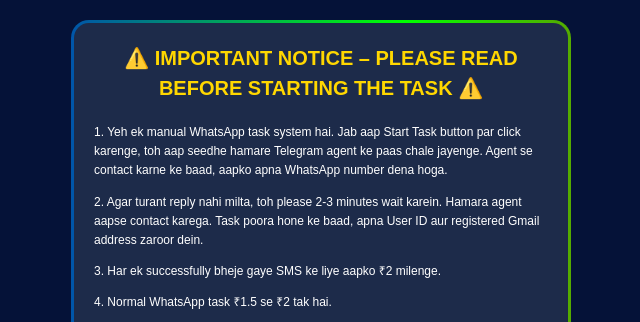
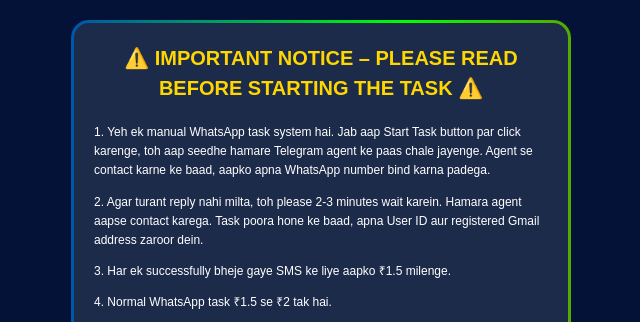
Before and after one commit to dragonsuuuj-code/WH46, a plain HTML site: page task.html in a window 1280 px wide. Shown: the top 322 px of the page, 319-959 px from the left. Drawn offline with Linux system fonts and the light colour scheme.

Commit message:
Update task.html

```diff
--- a/task.html
+++ b/task.html
@@ -135,9 +135,9 @@
                 ⚠️ IMPORTANT NOTICE – PLEASE READ BEFORE STARTING THE TASK ⚠️
             </div>
             <div class="notice-text">
-                <p>1. Yeh ek manual WhatsApp task system hai. Jab aap Start Task button par click karenge, toh aap seedhe hamare Telegram agent ke paas chale jayenge. Agent se contact karne ke baad, aapko apna WhatsApp number dena hoga.</p>
+                <p>1. Yeh ek manual WhatsApp task system hai. Jab aap Start Task button par click karenge, toh aap seedhe hamare Telegram agent ke paas chale jayenge. Agent se contact karne ke baad, aapko apna WhatsApp number bind karna padega.</p>
                 <p>2. Agar turant reply nahi milta, toh please 2-3 minutes wait karein. Hamara agent aapse contact karega. Task poora hone ke baad, apna User ID aur registered Gmail address zaroor dein.</p>
-                <p>3. Har ek successfully bheje gaye SMS ke liye aapko ₹2 milenge.</p>
+                <p>3. Har ek successfully bheje gaye SMS ke liye aapko ₹1.5 milenge.</p>
                 <p>4. Normal WhatsApp task ₹1.5 se ₹2 tak hai.</p>
                 <p style="color: #ff4757; font-weight: bold;">5. Task ka samay dopahar 2:00 PM se shaam 5:00 PM tak aur raat 8:00 PM se 10:00 PM tak hai. Is samay ke alawa kiya gaya kaam credit nahi hoga. WhatsApp task sirf isi nishchit samay par hi chalu rahega.</p>
             </div>
```
